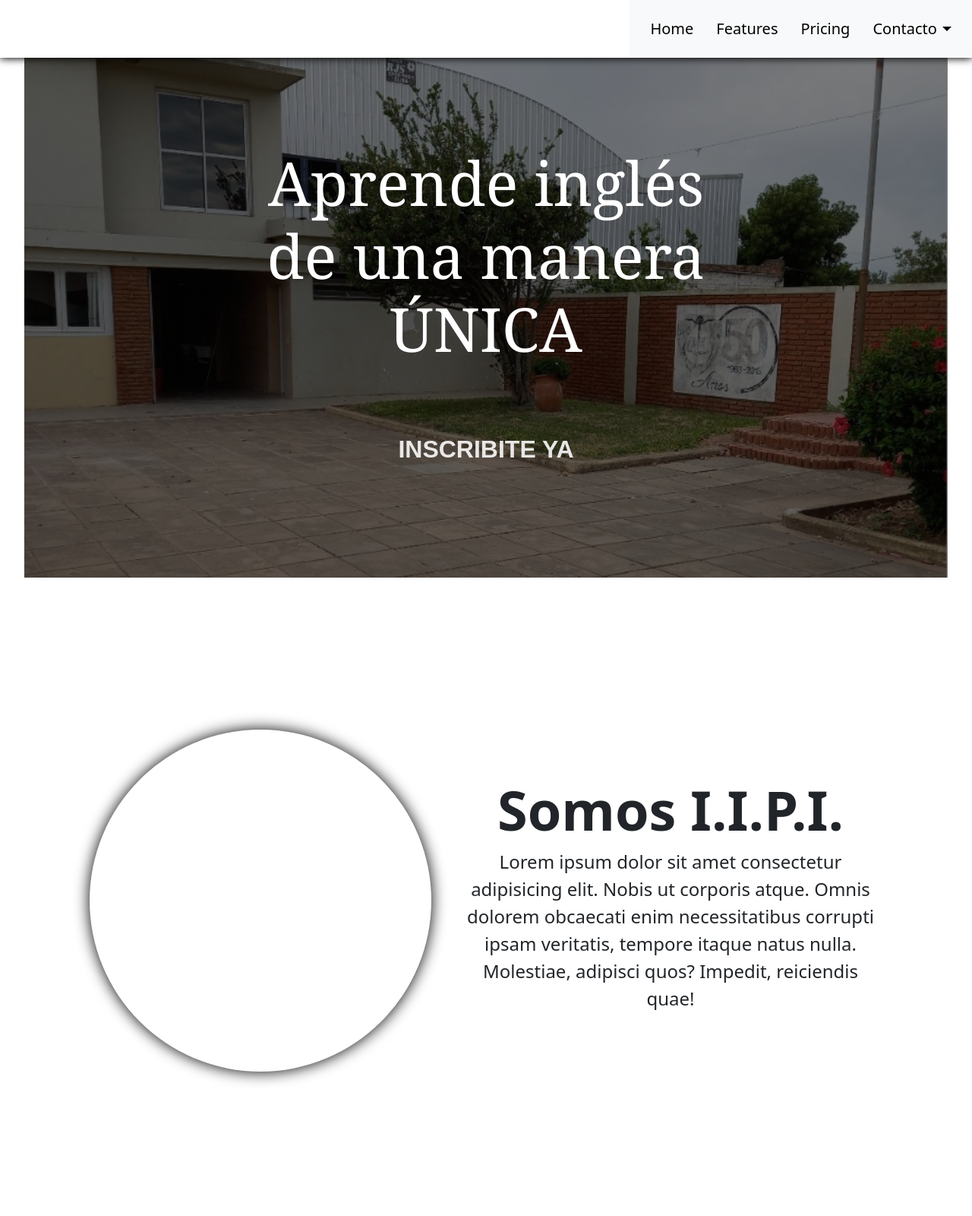
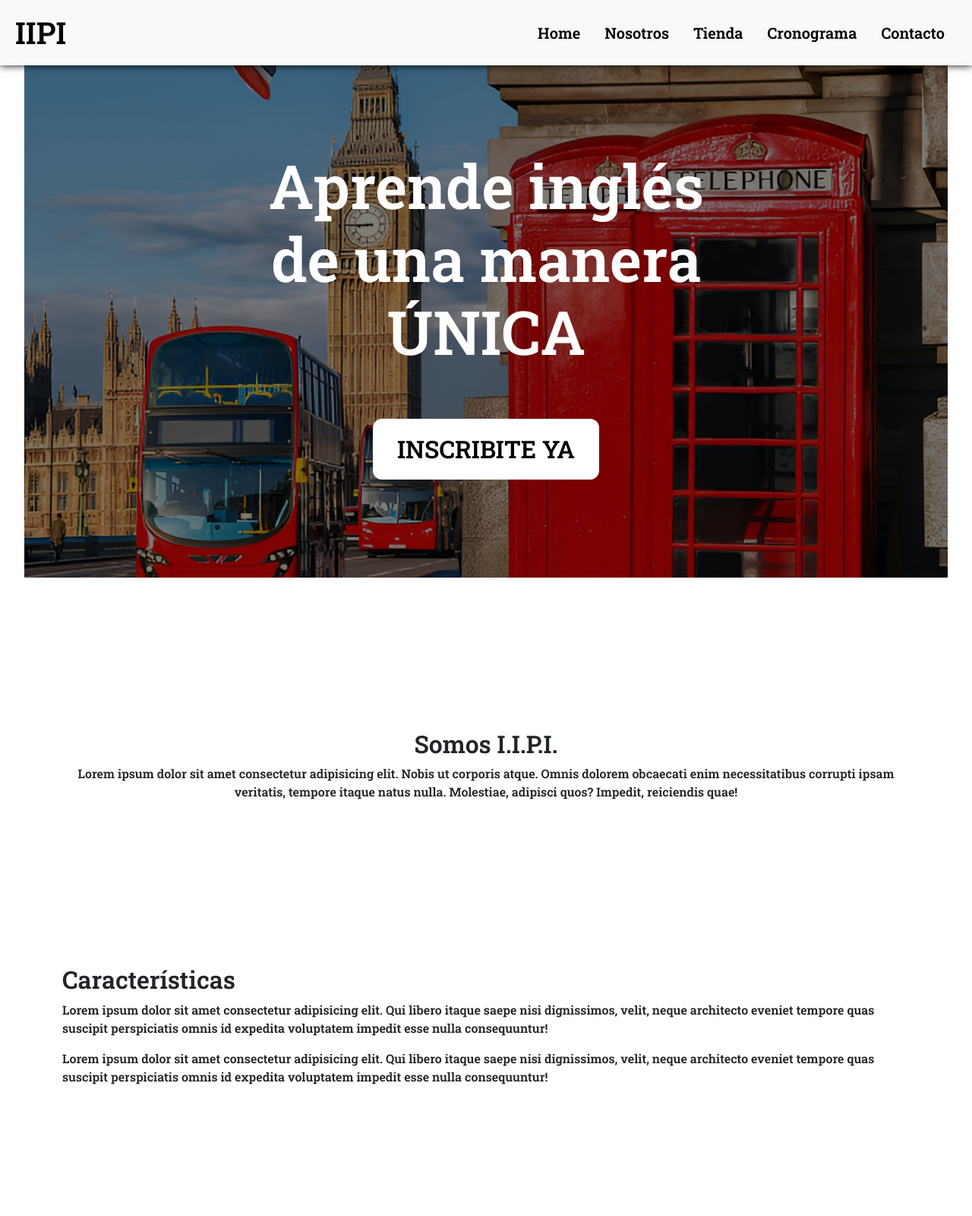
Before and after one commit to FacuSart/IIPI, a plain HTML site: page index.html in a window 1280 px wide. Shown: the top 1600 px of the page at 76% size. After the commit the page ends 1445 px from the top, so only its background shows below. Drawn offline with nearby package versions, Linux system fonts and the light colour scheme.

Commit message:
header termiando

```diff
--- /dev/null
+++ b/SCSS/_fonts.scss
@@ -0,0 +1 @@
+@import url('https://fonts.googleapis.com/css2?family=Roboto+Slab:wght@600&display=swap');
--- a/SCSS/_header.scss
+++ b/SCSS/_header.scss
@@ -1,198 +1,95 @@
 
+// header{
+//     height: 7.5vh;
+//     z-index: 10;
+//     position: fixed;
+//     background-color: #f8f9fa;
+
+//     box-shadow: 0px 1px 10px black;
+//     padding:0 20px;
+//     .navbar{
+//         .container-fluid{
+//             .navbar-nav{
+//                 .nav-item{
+//                     .nav-link{
+//                         position: relative;
+//                         padding: 10px 15px;
+//                         color: black;
+//                         text-decoration: none;
+//                         font-size: 20px;
+//                         justify-content: center;
+//                         align-items: center;
+//                         display: flex;
+//                         &::before{
+//                             content: "";
+//                             position: absolute;
+//                             bottom: 0;
+//                             left: 0;
+//                             transform: scaleX(0);
+//                             width: 100%;
+//                             height: 2px;
+//                             background-color: black;
+//                             transition: transform 0.5s;
+//                         }
+//                         &:hover::before{
+//                             transform: scaleX(1);
+//                         }
+//                     }
+//                 }
+//             }
+
+//         }
+//     }
+
+
+// }
+
+
+// @media (min-width:768px){
+//     header{
+//         .navbar{
+//             padding-right: 0;
+//         }
+//     }
+// }
 header{
+    box-shadow: 0px 0px 10px black;
+    z-index:2;
     position: fixed;
-    background-color: white;
-    width: 100%;
-    box-shadow: 0px 1px 10px black;
     .navbar{
-        padding-right: 50px;
         .container-fluid{
-            .navbar-nav{
-                .nav-item{
-                    .nav-link{
-                        padding :15px;
-                        color: black;
-                        text-decoration: none;
-                        font-size: 20px;
-                        text-align: center;
-                        display: flex;
+            #logo{
+                color: black;
+                transition: color 0.25s;
+                &:hover{
+                    color: green;
+                }
+            }
+            #navbarNav{
+                .navbar-nav{
+                    .nav-item{
+                        .nav-link{
+                            position: relative;
+                            &::before{
+                                content: "";
+                                position: absolute;
+                                left: 0;
+                                bottom: 0;
+                                width: 100%;
+                                height: 2px;
+                                background-color: black;
+                                transform: scaleX(0);
+                                transform-origin: center;
+                                transition: transform 0.5s;
+                            }
+                            &:hover::before{
+                                transform: scaleX(1);
+                            }
+                        }
                     }
                 }
             }
-
         }
-    }
-
-
-}
-
-
-@media (min-width:768px){
-    header{
-        .navbar{
-            padding-right: 0;
-        }
-    }
-    #somos-IIPI .img-cont{
-        background-image: url("/Proyectos/Pag\ I.I.P.I/media/IIPI2.jpg") ;
-        background-size: cover;
-        background-position: center center;
-        width: 450px;
-        height: 450px;
-        border-radius: 50%;
-        box-shadow: 0px 0px 20px black;
-    }
-
-    #somos-IIPI .container{
-        display: flex;
-        justify-content: space-evenly;
-    }
-    #somos-IIPI h2{
-        font-size: 3em;
-        font-weight: bolder;
-    }
-
-    #somos-IIPI .texto{
-        width: 50%;
-        display: flex;
-        justify-content: center;
-        align-items: center;
-        flex-direction: column;
-        font-size: 1.5em;
-    }
-    .dropdown{
-        position: relative;
-    }
-    .dropdown a{
-        display: flex;
-        align-items: center;
-        gap: 2px;
-        height: 50px;
-    }
-    .dropdown a i{
-        width: 20px;
-    }
-
-    .dropdown:hover .menu {
-        opacity: 1;
-        visibility: visible;
-    }
-
-    .menu a{
-        font-size:1em ;
-        visibility: visible;
-        color: var(--green-color1);
-        justify-content: center;
-    }
-    .menu a:hover{
-        background: white;
-        opacity: 0.7;
-        border-radius: 10px;
 
     }
-    .menu{
-        position: absolute;
-        top: 60px;
-        right: -10px;
-        display: grid;
-        width: 150px;
-        padding: 4px 0;
-        border-radius: 10px;
-        border: 1px solid var(--white-color1);
-        box-shadow: 0 40px 40px
-        rgb(0 0 0 / 10%);
-        opacity: 0;
-        visibility: hidden;
-        transition: 0.25s;
-        background-color: var(--white-color1);
-
-    }
-
-    .menu::before{
-        content: "";
-        background-color: var(--white-color1);
-        position:absolute;
-
-        opacity: 1;
-        top: -7px;
-        right: 22px;
-        width: 12px;
-        height: 12px;
-        rotate: -45deg;
-        border-bottom-left-radius: 100%;
-    }
-    #caract .img-cont{
-        background-image: url("/Proyectos/Pag\ I.I.P.I/media/foto1.png") ;
-        background-size: cover;
-        background-position: center center;
-        width: 550px;
-        height: 400px;
-        box-shadow: 5px 10px 20px black;
-    }
-    #caract .container{
-        display: flex;
-        justify-content: space-evenly;
-        background-color: var(--green-color1);
-        padding: 200px 12px ;
-        margin-bottom: 10px;
-    }
-    #caract h2{
-        font-size: 3em;
-        font-weight: bolder;
-        margin-top: 10px;
-    }
-
-    #caract .texto{
-        width: 50%;
-        display: flex;
-        text-align: center;
-        justify-content: center;
-        align-items: center;
-        flex-direction: column;
-        font-size: 1.5em;
-        color: var(--white-color1);
-    }
 }
-
-
-
-
-
-
-    header nav{
-        display: flex;
-        flex-direction: column;
-        padding:0;
-
-    }
-    header .container{
-        display: flex;
-        justify-content: center;
-        margin: 0px 100px ;
-        flex-direction: column;
-        align-items: center;
-        text-align: center;
-    }
-    #somos-IIPI h2{
-        font-size: 3em;
-    }
-    .menu{
-        display: flex;
-        flex-direction: column;
-        align-items: center;
-    }
-    .menu a{
-        padding:15px 100%;
-        width: 100%;
-        border-left: 1px solid var(--green-color1);
-        border-right: 1px solid var(--green-color1);
-        border-top: 1px solid var(--green-color1);
-        border-radius: 3px;
-        display: flex;
-        flex-direction: column;
-        align-items: center;
-    }
-    .menu a:hover{
-        color: var(--white-color1);
-        background-color: var(--green-color1);
-    }
--- a/SCSS/_main-index.scss
+++ b/SCSS/_main-index.scss
@@ -1,11 +1,9 @@
+main{
     #hero{
-    display: flex;
-    align-items: center;
-    justify-content: center;
-    flex-direction: column;
+
         height: 95vh;
         color: var(--white-color1);
-    width: 95%;
+        width: 95vw;
         margin:auto;
         font-family: Georgia, 'Times New Roman', Times, serif;
         text-align: center;
@@ -14,36 +12,36 @@
             rgba(0,0,0,0.5),
             rgba(0,0,0,0.5)
             ),
-        url("../Media/IIPI.png");
+            url("../Media/hero.jpg");
         background-repeat: no-repeat;
         background-size:cover;
         background-position: center center;
         padding-bottom: -50px;
-
-
-}
-
-#hero h1{
+        h1{
             font-size: 5em;
             color: white;
             margin: 67px 0px;
         }
+        button{
 
-#hero button{
-    background-color: var(--green-color1);
-    font-family: Arial, Helvetica, sans-serif;
-    font-size: 2em;
-    padding: 20px;
-    border-radius: 15px;
-    color: var(--white-color1);
-    border-color: green;
-    border-style: none;
-    font-weight: bolder;
+            background-color: white;
+            cursor: pointer;
+            border: none;
+            padding:16px 32px;
+            color: black;
+            font-size: 2rem;
+            position: relative;
+            font-weight: bold;
+            border-radius: 12px;
+            transition: background-color 0.5s, color 0.5s, box-shadow 0.5s;
+            &:hover{
+                background-color:green;
+                box-shadow: 0px 0px 20px black;
+                color: white;
+            }
+        }
     }
 
-#hero button:hover{
-    background-color: rgb(0, 114, 0);
-    cursor: pointer;
 }
 
 #somos-IIPI .container{
--- a/SCSS/_reset.scss
+++ b/SCSS/_reset.scss
@@ -2,6 +2,7 @@
     box-sizing: border-box;
     margin: 0;
     padding: 0;
+    font-family: 'Roboto Slab', serif;
 }
 html{
     scroll-behavior: smooth;
--- a/SCSS/styles.scss
+++ b/SCSS/styles.scss
@@ -1,5 +1,6 @@
 @import "reset.scss";
 @import "variables.scss";
+@import "fonts.scss";
 @import "header.scss";
 @import "main-index.scss";
 @import "footer.scss";
--- a/index.html
+++ b/index.html
@@ -1,63 +1,89 @@
 <!DOCTYPE html>
 <html lang="en">
   <head>
-    <meta charset="UTF-8">
-    <meta http-equiv="X-UA-Compatible" content="IE=edge">
-    <meta name="viewport" content="width=device-width, initial-scale=1.0">
+    <meta charset="UTF-8" />
+    <meta http-equiv="X-UA-Compatible" content="IE=edge" />
+    <meta name="viewport" content="width=device-width, initial-scale=1.0" />
     <title>Proyecto IIPI</title>
-    <link href="https://cdn.jsdelivr.net/npm/bootstrap@5.1.3/dist/css/bootstrap.min.css" rel="stylesheet" integrity="sha384-1BmE4kWBq78iYhFldvKuhfTAU6auU8tT94WrHftjDbrCEXSU1oBoqyl2QvZ6jIW3" crossorigin="anonymous">
-    <link href="./CSS/estilos.css" rel="stylesheet">
+    <link
+      href="https://cdn.jsdelivr.net/npm/bootstrap@5.1.3/dist/css/bootstrap.min.css"
+      rel="stylesheet"
+      integrity="sha384-1BmE4kWBq78iYhFldvKuhfTAU6auU8tT94WrHftjDbrCEXSU1oBoqyl2QvZ6jIW3"
+      crossorigin="anonymous"
+    />
+    <link href="https://unpkg.com/aos@2.3.1/dist/aos.css" rel="stylesheet" />
+    <link href="./CSS/estilos.css" rel="stylesheet" />
   </head>
   <body>
-    <header>
-        <div class="d-flex justify-content-end">
-            <nav class="navbar navbar-expand-lg navbar-light bg-light">
+    <header class="w-100 bg-light px-2 d-flex">
+      <nav class="navbar navbar-expand-lg navbar-light w-100">
         <div class="container-fluid">
-                  <button class="navbar-toggler" type="button" data-bs-toggle="collapse" data-bs-target="#navbarNavDropdown" aria-controls="navbarNavDropdown" aria-expanded="false" aria-label="Toggle navigation">
+          <a class="navbar-brand fs-1 fw-bolder" href="./index.html" id="logo"
+            >IIPI</a
+          >
+          <button
+            class="navbar-toggler"
+            type="button"
+            data-bs-toggle="collapse"
+            data-bs-target="#navbarNav"
+            aria-controls="navbarNav"
+            aria-expanded="false"
+            aria-label="Toggle navigation"
+          >
             <span class="navbar-toggler-icon"></span>
           </button>
-                  <div class="collapse navbar-collapse" id="navbarNavDropdown">
-                    <ul class="navbar-nav">
-                      <li class="nav-item">
-                        <a class="nav-link active" aria-current="page" href="#">Home</a>
+        </div>
+        <div class="container-fluid">
+          <div
+            class="collapse navbar-collapse justify-content-end"
+            id="navbarNav"
+          >
+            <ul class="navbar-nav fs-5 text-center">
+              <li class="nav-item m-2">
+                <a class="nav-link text-black" href="./index.html">Home</a>
               </li>
-                      <li class="nav-item">
-                        <a class="nav-link" href="#">Features</a>
+              <li class="nav-item m-2">
+                <a class="nav-link text-black" href="#">Nosotros</a>
               </li>
-                      <li class="nav-item">
-                        <a class="nav-link" href="#">Pricing</a>
+              <li class="nav-item m-2">
+                <a class="nav-link text-black" href="#">Tienda</a>
               </li>
-                      <li class="nav-item dropdown d-flex align-items-center">
-                        <a class="nav-link dropdown-toggle" href="#" id="navbarDropdownMenuLink" role="button" data-bs-toggle="dropdown" aria-expanded="false">
-                          Contacto
-                        </a>
-                        <ul class="dropdown-menu" aria-labelledby="navbarDropdownMenuLink">
-                          <li><a class="dropdown-item" href="#">Action</a></li>
-                          <li><a class="dropdown-item" href="#">Another action</a></li>
-                          <li><a class="dropdown-item" href="#">Something else here</a></li>
-                        </ul>
+              <li class="nav-item m-2">
+                <a class="nav-link text-black" href="#"
+                  >Cronograma</a
+                >
+              </li>
+              <li class="nav-item m-2">
+                <a class="nav-link text-black" href="#">Contacto</a>
               </li>
             </ul>
           </div>
         </div>
       </nav>
-        </div>
     </header>
     <main>
-      <section id="hero">
-          <h1>Aprende inglés <span class="d-block">de una manera</span>ÚNICA</h1>
+      <section
+        id="hero"
+        class="d-flex justify-content-center align-items-center flex-column"
+      >
+        <h1 data-aos="zoom-in-down" data-aos-duration="1000">
+          Aprende inglés <span class="d-block">de una manera</span>ÚNICA
+        </h1>
 
-          <button>INSCRIBITE YA</button>
+        <button><a>INSCRIBITE YA</a></button>
       </section>
 
       <section id="somos-IIPI">
         <div class="container">
           <div class="img-cont"></div>
           <div class="texto">
-                  <h2>Somos <span class="color-acento">I.I.P.I.</span></h2>
-                  <p>Lorem ipsum dolor sit amet consectetur adipisicing elit. Nobis ut corporis atque. Omnis dolorem obcaecati enim necessitatibus corrupti ipsam veritatis,
-                      tempore itaque natus nulla.
-                      Molestiae, adipisci quos? Impedit, reiciendis quae!</p>
+            <h2>Somos <span>I.I.P.I.</span></h2>
+            <p>
+              Lorem ipsum dolor sit amet consectetur adipisicing elit. Nobis ut
+              corporis atque. Omnis dolorem obcaecati enim necessitatibus
+              corrupti ipsam veritatis, tempore itaque natus nulla. Molestiae,
+              adipisci quos? Impedit, reiciendis quae!
+            </p>
           </div>
         </div>
       </section>
@@ -65,16 +91,32 @@
         <div class="container">
           <div class="texto">
             <h2>Características</h2>
-                  <p>Lorem ipsum dolor sit amet consectetur adipisicing elit. Qui libero itaque saepe nisi dignissimos, velit, neque architecto eveniet tempore quas suscipit perspiciatis omnis id expedita voluptatem impedit esse nulla consequuntur!</p>
-                  <p>Lorem ipsum dolor sit amet consectetur adipisicing elit. Qui libero itaque saepe nisi dignissimos, velit, neque architecto eveniet tempore quas suscipit perspiciatis omnis id expedita voluptatem impedit esse nulla consequuntur!</p>
+            <p>
+              Lorem ipsum dolor sit amet consectetur adipisicing elit. Qui
+              libero itaque saepe nisi dignissimos, velit, neque architecto
+              eveniet tempore quas suscipit perspiciatis omnis id expedita
+              voluptatem impedit esse nulla consequuntur!
+            </p>
+            <p>
+              Lorem ipsum dolor sit amet consectetur adipisicing elit. Qui
+              libero itaque saepe nisi dignissimos, velit, neque architecto
+              eveniet tempore quas suscipit perspiciatis omnis id expedita
+              voluptatem impedit esse nulla consequuntur!
+            </p>
           </div>
           <div class="img-cont"></div>
         </div>
       </section>
     </main>
-    <footer>
-
-    </footer>
-    <script src="https://cdn.jsdelivr.net/npm/bootstrap@5.1.3/dist/js/bootstrap.bundle.min.js" integrity="sha384-ka7Sk0Gln4gmtz2MlQnikT1wXgYsOg+OMhuP+IlRH9sENBO0LRn5q+8nbTov4+1p" crossorigin="anonymous"></script>
+    <footer></footer>
+    <script
+      src="https://cdn.jsdelivr.net/npm/bootstrap@5.1.3/dist/js/bootstrap.bundle.min.js"
+      integrity="sha384-ka7Sk0Gln4gmtz2MlQnikT1wXgYsOg+OMhuP+IlRH9sENBO0LRn5q+8nbTov4+1p"
+      crossorigin="anonymous"
+    ></script>
+    <script src="https://unpkg.com/aos@2.3.1/dist/aos.js"></script>
+    <script>
+      AOS.init();
+    </script>
   </body>
 </html>
```
Also changed, not shown: SCSS/_variables.scss (+12 -0 lines), CSS/Estilos.css, Media/hero.jpg (added), 1 other file. Lines whose indentation alone changed are shown as unchanged.
